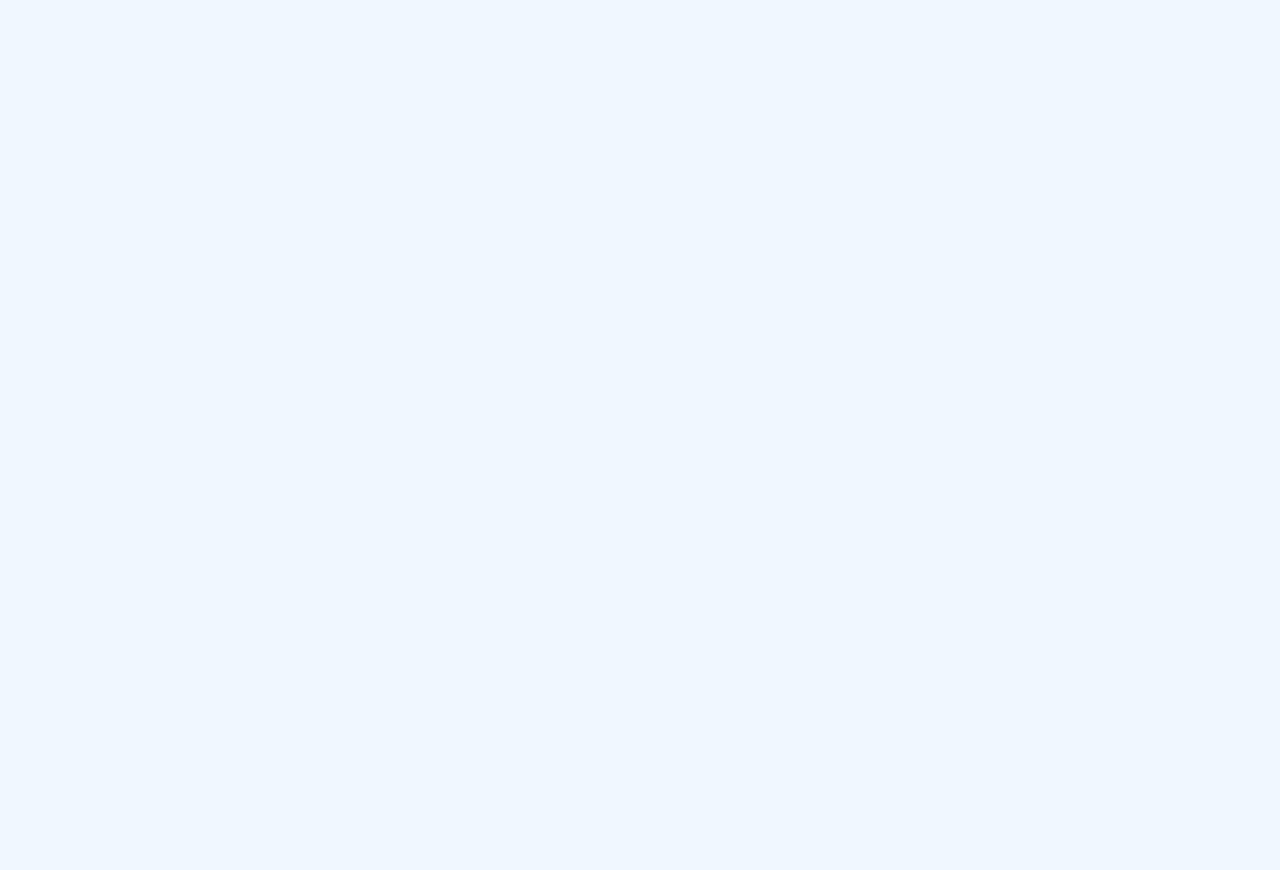
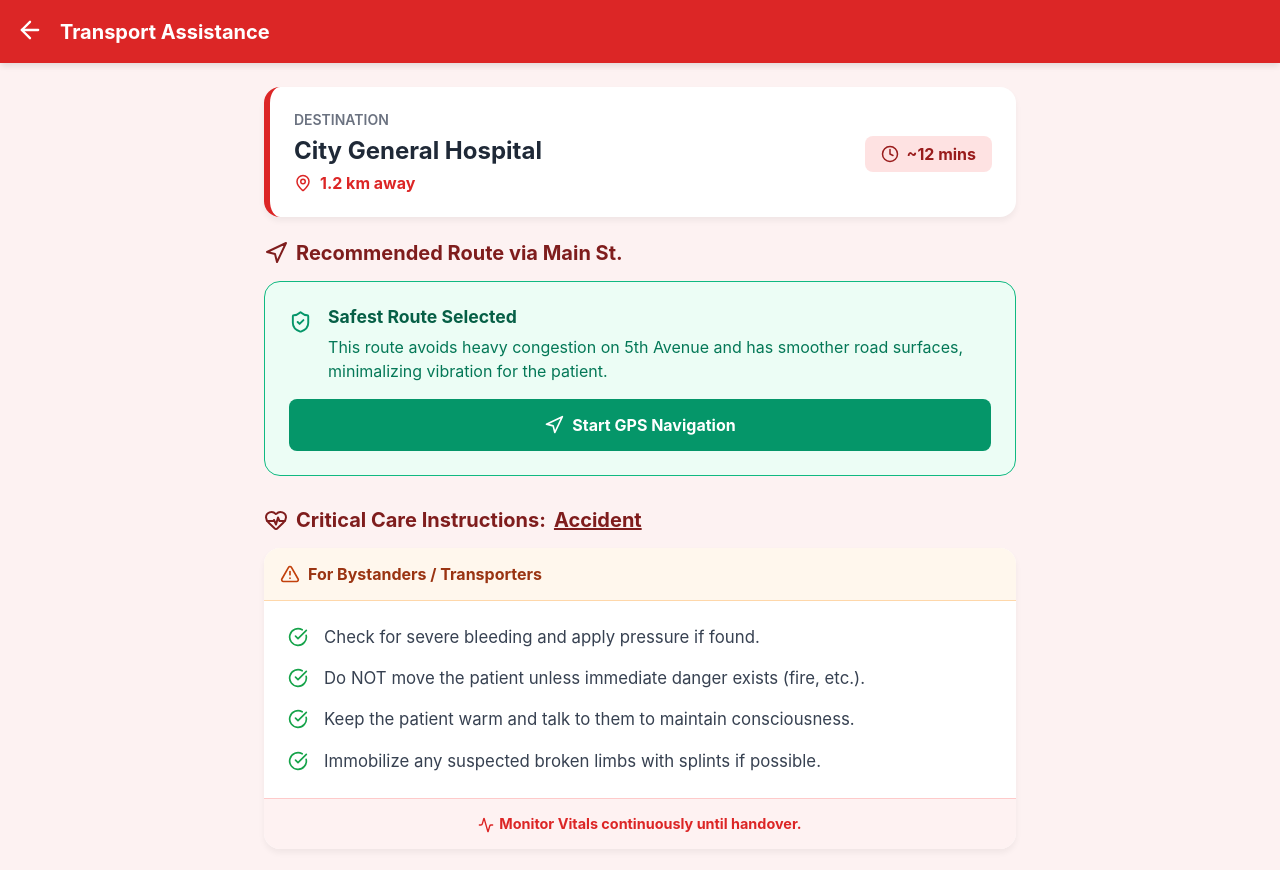
Before and after one commit to msabith7/unified-doctors-platform, a React (Vite) app: page /transport-assistance in a window 1280 px wide. Before the commit this address had no page. Shown: the top 870 px of the page. Before the commit the page ends 800 px from the top, so only its background shows below. Built offline with nearby package versions, Linux system fonts and the light colour scheme.

Commit message:
transportation assistance added

```diff
--- a/src/App.tsx
+++ b/src/App.tsx
@@ -14,6 +14,7 @@ import BookAppointment from './pages/BookAppointment';
 import MyAppointments from './pages/MyAppointments';
 import CasualtyDashboard from './pages/CasualtyDashboard';
 import EmergencyCaseEntry from './pages/EmergencyCaseEntry';
+import TransportAssistance from './pages/TransportAssistance';
 import './index.css';
 
 function App() {
@@ -35,6 +36,7 @@ function App() {
         <Route path="/admin/logs" element={<StatusLogs />} />
         <Route path="/casualty-dashboard" element={<CasualtyDashboard />} />
         <Route path="/emergency-case-entry" element={<EmergencyCaseEntry />} />
+        <Route path="/transport-assistance" element={<TransportAssistance />} />
         {/* Redirect root to login for now */}
         <Route path="/" element={<Navigate to="/login" replace />} />
       </Routes>
--- a/src/pages/CasualtyDashboard.tsx
+++ b/src/pages/CasualtyDashboard.tsx
@@ -1,6 +1,6 @@
 import { useState } from 'react';
 import { useNavigate } from 'react-router-dom';
-import { Search, Phone, Activity, AlertCircle, Ambulance, HeartPulse } from 'lucide-react';
+import { Search, Phone, Activity, AlertCircle, Ambulance, HeartPulse, Navigation } from 'lucide-react';
 
 const CasualtyDashboard = () => {
     const navigate = useNavigate();
@@ -178,10 +178,19 @@ const CasualtyDashboard = () => {
                                     ))}
                                 </div>
 
-                                <button style={{ width: '100%', backgroundColor: '#dc2626', color: 'white', padding: '1rem', borderRadius: '0.75rem', border: 'none', fontWeight: 'bold', fontSize: '1rem', cursor: 'pointer', display: 'flex', alignItems: 'center', justifyContent: 'center', gap: '0.5rem' }}>
-                                    <Phone size={20} />
-                                    Contact Hospital
-                                </button>
+                                <div style={{ display: 'flex', gap: '1rem', marginTop: '1rem' }}>
+                                    <button style={{ flex: 1, backgroundColor: '#dc2626', color: 'white', padding: '0.75rem', borderRadius: '0.75rem', border: 'none', fontWeight: 'bold', fontSize: '0.9rem', cursor: 'pointer', display: 'flex', alignItems: 'center', justifyContent: 'center', gap: '0.5rem' }}>
+                                        <Phone size={18} />
+                                        Call
+                                    </button>
+                                    <button
+                                        onClick={() => navigate('/transport-assistance', { state: { hospital, casualtyType } })}
+                                        style={{ flex: 2, backgroundColor: '#1e40af', color: 'white', padding: '0.75rem', borderRadius: '0.75rem', border: 'none', fontWeight: 'bold', fontSize: '0.9rem', cursor: 'pointer', display: 'flex', alignItems: 'center', justifyContent: 'center', gap: '0.5rem' }}
+                                    >
+                                        <Navigation size={18} />
+                                        Navigate & Assist
+                                    </button>
+                                </div>
                             </div>
                         ))}
                     </div>
--- /dev/null
+++ b/src/pages/TransportAssistance.tsx
@@ -0,0 +1,125 @@
+import { useLocation, useNavigate } from 'react-router-dom';
+import { ArrowLeft, Navigation, AlertTriangle, ShieldCheck, Clock, MapPin, CheckCircle, Activity, HeartPulse, Ambulance } from 'lucide-react';
+
+const TransportAssistance = () => {
+    const navigate = useNavigate();
+    const location = useLocation();
+    const { hospital, casualtyType } = location.state || {
+        hospital: { name: "City General Hospital", distance: "1.2 km" },
+        casualtyType: "Accident"
+    };
+
+    const firstAidTips: any = {
+        'Accident': [
+            "Check for severe bleeding and apply pressure if found.",
+            "Do NOT move the patient unless immediate danger exists (fire, etc.).",
+            "Keep the patient warm and talk to them to maintain consciousness.",
+            "Immobilize any suspected broken limbs with splints if possible."
+        ],
+        'Cardiac': [
+            "Have the patient sit down and rest immediately.",
+            "Loosen tight clothing around the neck and chest.",
+            "If unconscious and not breathing, start CPR immediately.",
+            "Ask if they have prescribed heart medication (like nitroglycerin) and assist them."
+        ],
+        'Stroke': [
+            "Remember FAST: Face dropping, Arm weakness, Speech difficulty, Time to call.",
+            "Keep the patient in a comfortable position, lying on their side.",
+            "Do NOT give them food or water.",
+            "Monitor breathing and be ready to perform CPR if necessary."
+        ],
+        'Trauma': [
+            "Control any external bleeding with direct pressure.",
+            "Keep the patient lying still to prevent spinal injury.",
+            "Cover with a blanket to prevent shock.",
+            "Reassure the patient and keep them calm."
+        ]
+    };
+
+    const selectedTips = firstAidTips[casualtyType] || firstAidTips['Accident'];
+
+    return (
+        <div style={{ minHeight: '100vh', backgroundColor: '#fdf2f2', paddingBottom: '2rem' }}>
+            <header style={{ backgroundColor: '#dc2626', color: 'white', padding: '1rem', display: 'flex', alignItems: 'center', gap: '1rem', boxShadow: '0 4px 6px -1px rgba(0, 0, 0, 0.1)' }}>
+                <button onClick={() => navigate(-1)} style={{ background: 'transparent', border: 'none', color: 'white', cursor: 'pointer' }}>
+                    <ArrowLeft size={28} />
+                </button>
+                <h1 style={{ margin: 0, fontSize: '1.25rem', fontWeight: 'bold' }}>Transport Assistance</h1>
+            </header>
+
+            <main style={{ padding: '1.5rem', maxWidth: '800px', margin: '0 auto' }}>
+
+                {/* Destination Header */}
+                <div style={{ backgroundColor: 'white', padding: '1.5rem', borderRadius: '1rem', boxShadow: '0 4px 6px rgba(0,0,0,0.05)', marginBottom: '1.5rem', borderLeft: '6px solid #dc2626' }}>
+                    <p style={{ color: '#6b7280', fontSize: '0.875rem', fontWeight: '600', marginBottom: '0.5rem' }}>DESTINATION</p>
+                    <div style={{ display: 'flex', justifyContent: 'space-between', alignItems: 'flex-start' }}>
+                        <div>
+                            <h2 style={{ margin: 0, fontSize: '1.5rem', color: '#1f2937' }}>{hospital.name}</h2>
+                            <p style={{ margin: '0.5rem 0 0', color: '#dc2626', fontWeight: 'bold', display: 'flex', alignItems: 'center', gap: '0.5rem' }}>
+                                <MapPin size={18} /> {hospital.distance} away
+                            </p>
+                        </div>
+                        <div style={{ backgroundColor: '#fee2e2', padding: '0.5rem 1rem', borderRadius: '0.5rem', color: '#991b1b', fontWeight: 'bold', display: 'flex', alignItems: 'center', gap: '0.5rem' }}>
+                            <Clock size={18} />
+                            ~12 mins
+                        </div>
+                    </div>
+                </div>
+
+                {/* Route Suggestion */}
+                <section style={{ marginBottom: '2rem' }}>
+                    <h3 style={{ fontSize: '1.25rem', color: '#7f1d1d', marginBottom: '1rem', display: 'flex', alignItems: 'center', gap: '0.5rem' }}>
+                        <Navigation size={24} /> Recommended Route via Main St.
+                    </h3>
+                    <div style={{ backgroundColor: '#ecfdf5', padding: '1.5rem', borderRadius: '1rem', border: '1px solid #10b981' }}>
+                        <div style={{ display: 'flex', alignItems: 'flex-start', gap: '1rem', marginBottom: '1rem' }}>
+                            <ShieldCheck size={32} color="#059669" />
+                            <div>
+                                <h4 style={{ margin: 0, color: '#065f46', fontSize: '1.1rem' }}>Safest Route Selected</h4>
+                                <p style={{ margin: '0.5rem 0 0', color: '#047857', lineHeight: '1.5' }}>
+                                    This route avoids heavy congestion on 5th Avenue and has smoother road surfaces, minimalizing vibration for the patient.
+                                </p>
+                            </div>
+                        </div>
+                        <button style={{ width: '100%', backgroundColor: '#059669', color: 'white', padding: '1rem', borderRadius: '0.5rem', border: 'none', fontWeight: 'bold', fontSize: '1rem', cursor: 'pointer', display: 'flex', justifyContent: 'center', alignItems: 'center', gap: '0.5rem' }}>
+                            <Navigation size={20} /> Start GPS Navigation
+                        </button>
+                    </div>
+                </section>
+
+                {/* Patient Safety & First Aid */}
+                <section>
+                    <h3 style={{ fontSize: '1.25rem', color: '#7f1d1d', marginBottom: '1rem', display: 'flex', alignItems: 'center', gap: '0.5rem' }}>
+                        <HeartPulse size={24} /> Critical Care Instructions: <span style={{ textDecoration: 'underline' }}>{casualtyType}</span>
+                    </h3>
+
+                    <div style={{ backgroundColor: 'white', borderRadius: '1rem', overflow: 'hidden', boxShadow: '0 4px 6px rgba(0,0,0,0.05)' }}>
+                        <div style={{ backgroundColor: '#fff7ed', padding: '1rem', borderBottom: '1px solid #fed7aa', display: 'flex', alignItems: 'center', gap: '0.5rem' }}>
+                            <AlertTriangle size={20} color="#c2410c" />
+                            <span style={{ color: '#9a3412', fontWeight: 'bold' }}>For Bystanders / Transporters</span>
+                        </div>
+                        <div style={{ padding: '1.5rem' }}>
+                            <ul style={{ listStyle: 'none', padding: 0, margin: 0, display: 'flex', flexDirection: 'column', gap: '1rem' }}>
+                                {selectedTips.map((tip: string, index: number) => (
+                                    <li key={index} style={{ display: 'flex', alignItems: 'flex-start', gap: '1rem' }}>
+                                        <CheckCircle size={20} color="#16a34a" style={{ flexShrink: 0, marginTop: '2px' }} />
+                                        <span style={{ color: '#374151', fontSize: '1.05rem', lineHeight: '1.5' }}>{tip}</span>
+                                    </li>
+                                ))}
+                            </ul>
+                        </div>
+                        <div style={{ backgroundColor: '#fef2f2', padding: '1rem', textAlign: 'center', borderTop: '1px solid #fecaca' }}>
+                            <p style={{ margin: 0, color: '#dc2626', fontWeight: 'bold', fontSize: '0.9rem' }}>
+                                <Activity size={16} style={{ verticalAlign: 'middle', marginRight: '5px' }} />
+                                Monitor Vitals continuously until handover.
+                            </p>
+                        </div>
+                    </div>
+                </section>
+
+            </main>
+        </div>
+    );
+};
+
+export default TransportAssistance;
```
